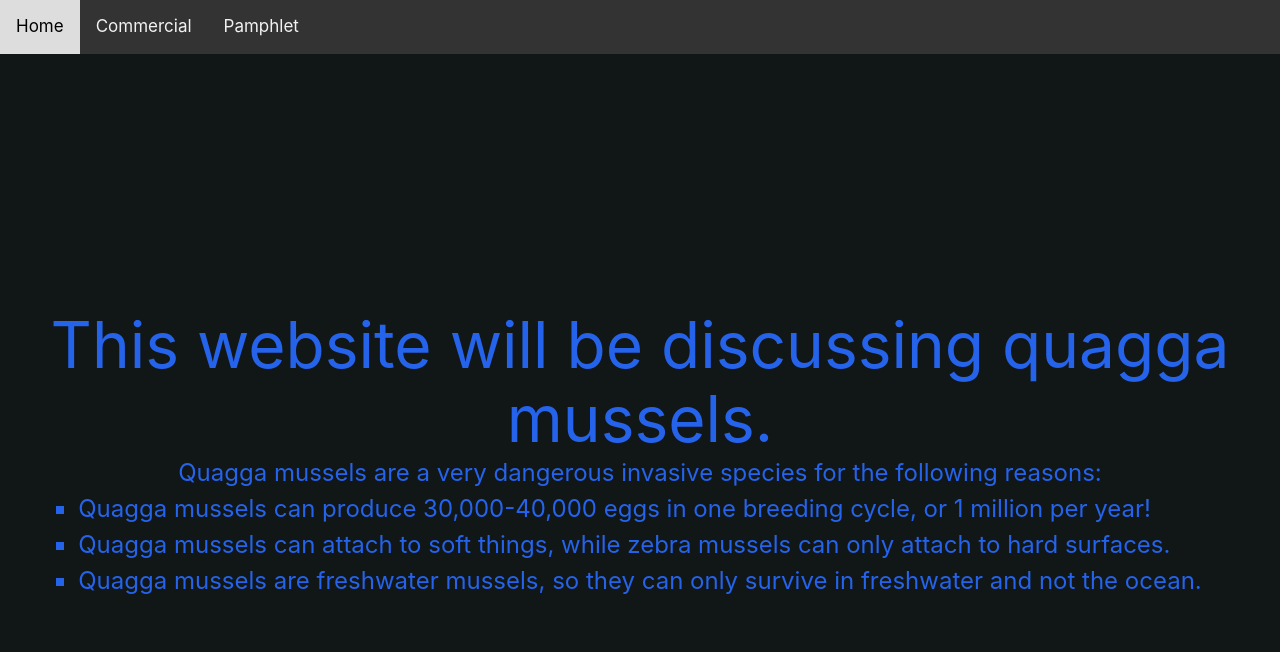
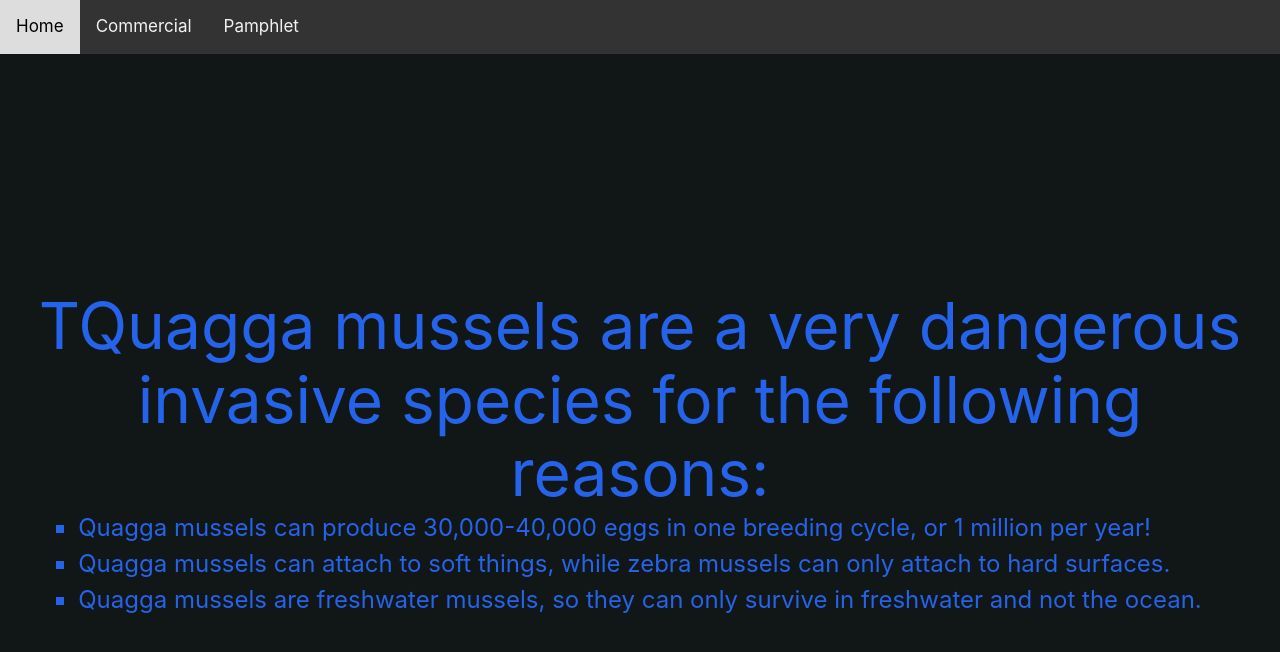
Before and after one commit to Thetoyking91/quagga-mussels, a Next.js app: page / in a window 1280 px wide. Shown: the top 652 px of the page. Built offline with nearby package versions, Linux system fonts and the light colour scheme.

Commit message:
Update index.js

```diff
--- a/pages/index.js
+++ b/pages/index.js
@@ -6,8 +6,7 @@ import Template from '../public/Template'
 export default function Home() {
   return (
     <div>
-      <Template title="Home | Quagga Mussel Awareness" headText="This website will be discussing quagga mussels." desc="Quagga Mussels" >
-        <p> Quagga mussels are a very dangerous invasive species for the following reasons: </p>
+      <Template title="Home | Quagga Mussel Awareness" headText="TQuagga mussels are a very dangerous invasive species for the following reasons:" desc="Quagga Mussels" >
     <ul className="text-left">
     <li>
         Quagga mussels can produce 30,000-40,000 eggs in one breeding cycle, or 1 million per year!
```
